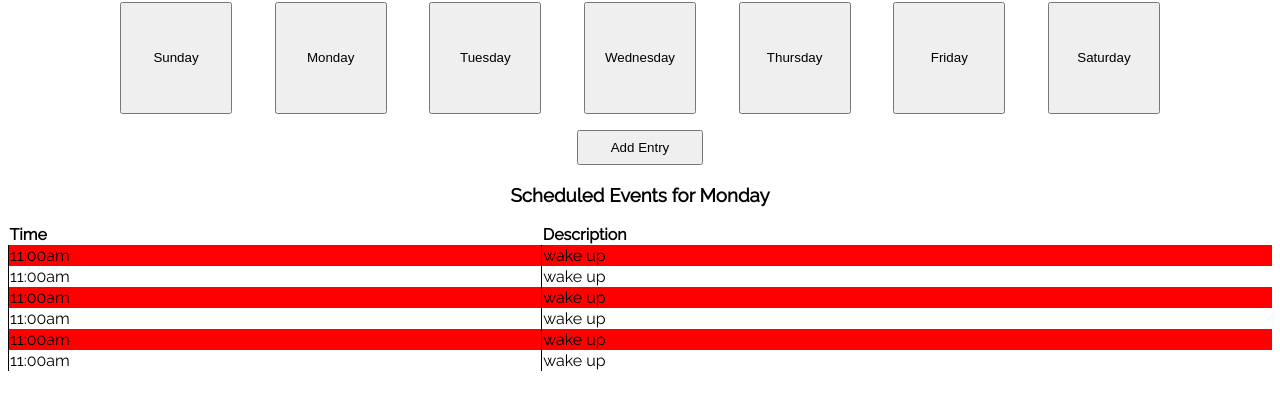
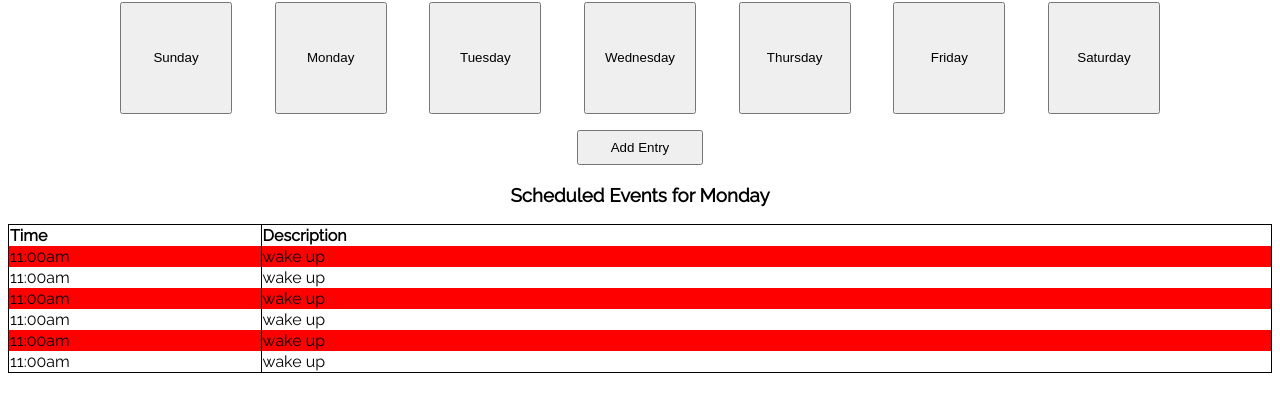
Before and after one commit to aar-woo/week-planner, a plain HTML site: page index.html in a window 1280 px wide. Shown: the part 86-498 px from the top of the page. Drawn offline with Linux system fonts and the light colour scheme.

Commit message:
kjaefopai

```diff
--- a/styles.css
+++ b/styles.css
@@ -117,17 +117,25 @@ textarea {
 }
 
 table {
-  border: none;
+  /* border: none; */
+  border: 1px solid black;
   border-collapse: collapse;
   width: 100%;
 }
 
-table td {
+table td,
+table th {
   border-left: 1px solid #000;
 }
+
 th {
   text-align: left;
 }
+
 tbody tr:nth-child(odd) {
   background-color: red;
 }
+
+td:nth-child(odd) {
+  width: 20%;
+}
```
Also changed, not shown: main.js (+15 -0 lines).
